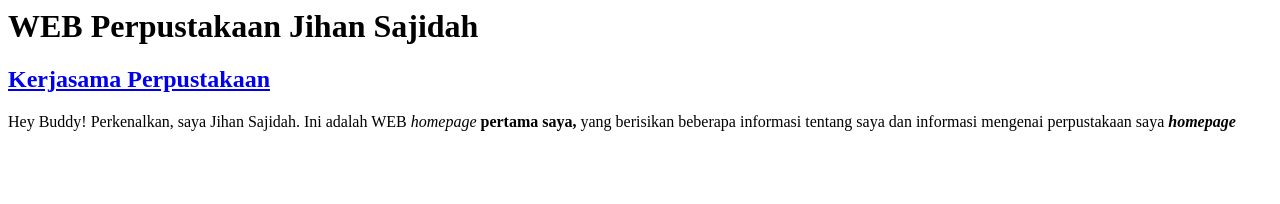
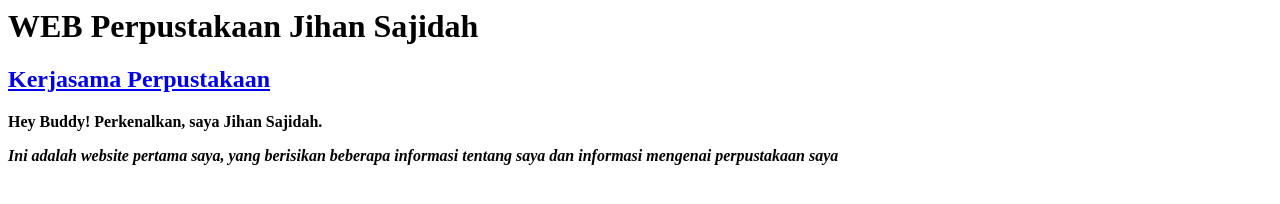
Before and after one commit to jihansajidah/Website--Jihan-Sajidah, a plain HTML site: page indexx.html in a window 1280 px wide. Drawn offline with Linux system fonts and the light colour scheme.

Commit message:
Update indexx.html

```diff
--- a/indexx.html
+++ b/indexx.html
@@ -1,13 +1,13 @@
 <html>
     <head>
         <title>"Web Jihan Sajidah</title>
+        <meta cherset="UTF-8">
+        <meta name="viewport" content="width=defice-width, initial-scale=1.0"
     </head>
     <body>
         <h1>WEB Perpustakaan Jihan Sajidah</h1>
         <h2><a href="https://library.unhas.ac.id/">Kerjasama Perpustakaan</a></h2>
-        <p>Hey Buddy! Perkenalkan, saya Jihan Sajidah. Ini adalah WEB <i>homepage</i>
-            <b>pertama saya,</b> yang berisikan beberapa informasi tentang saya dan
-            informasi mengenai perpustakaan saya <b><i>homepage</i></b>
-        </p>
+        <p><b>Hey Buddy! Perkenalkan, saya Jihan Sajidah.</b></p>
+        <b><i>Ini adalah website pertama saya, yang berisikan beberapa informasi tentang saya dan informasi mengenai perpustakaan saya</i><b>
     </body>
 </html>
```
